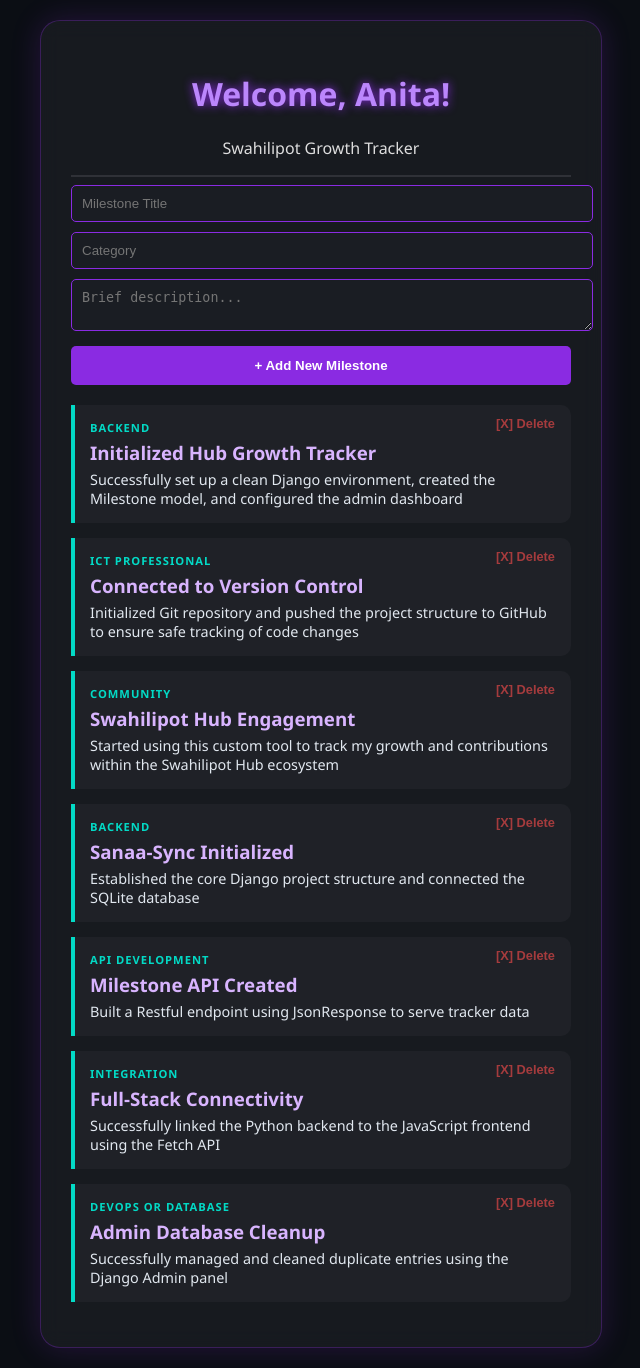
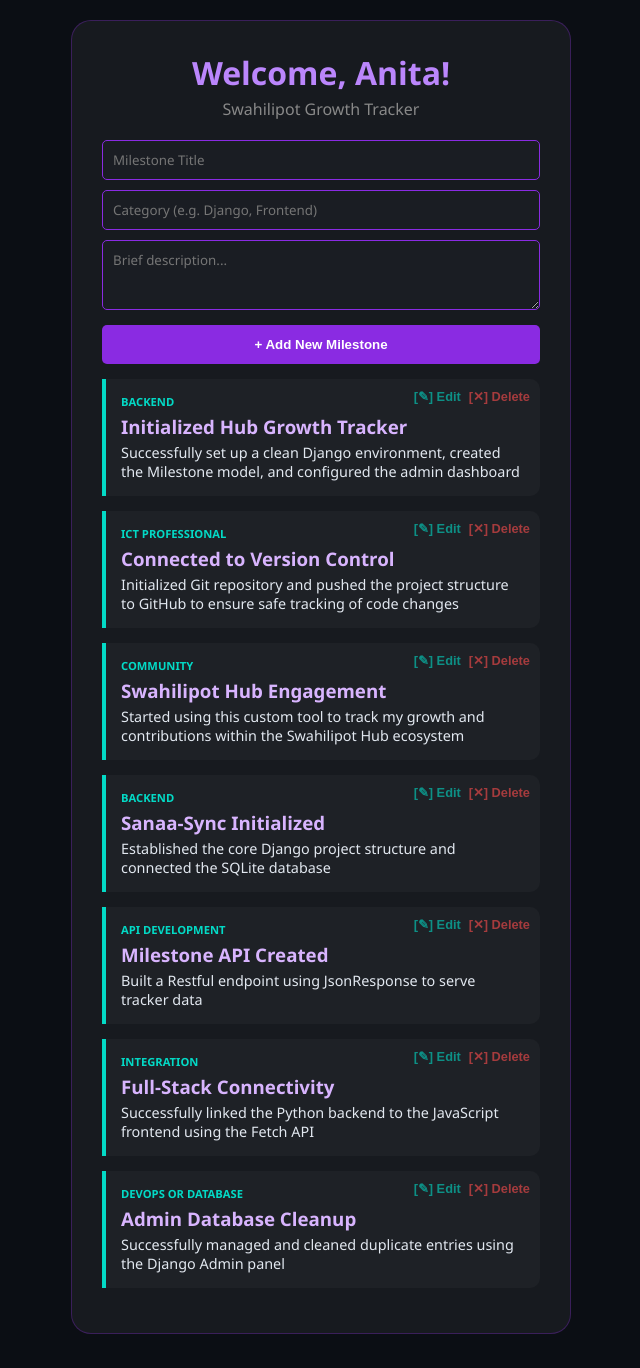
Before and after one commit to anita564-lucy/Hub_Growth_Tracker, a Django app: page / in a window 1280 px wide. Shown: the whole page, without its empty margins (319-959 px from the left). After the commit the page ends 1334 px from the top, so only its background shows below. Run offline with Django 5.2, Linux system fonts and the light colour scheme; data comes from the database, SQL or seed files in the repository.

Commit message:
Add Edit/Update feature to milestone tracker

```diff
--- a/tracker/templates/tracker/index.html
+++ b/tracker/templates/tracker/index.html
@@ -4,148 +4,235 @@
     <meta charset="UTF-8">
     <title>Hub Growth Tracker</title>
     <style>
+        * { box-sizing: border-box; margin: 0; padding: 0; }
         body {
             background-color: #0b0e14;
             color: #bb86fc;
-            font-family: 'Segoe UI', Tahoma, Geneva, Verdana, sans-serif;
+            font-family: 'Segoe UI', sans-serif;
             display: flex;
             flex-direction: column;
             align-items: center;
+            padding: 20px;
             min-height: 100vh;
-            margin: 0;
-            padding: 20px;
         }
         .container {
             width: 100%;
             max-width: 500px;
             background: rgba(255, 255, 255, 0.05);
-            backdrop-filter: blur(10px);
             border: 1px solid rgba(138, 43, 226, 0.3);
             padding: 30px;
             border-radius: 20px;
-            box-shadow: 0 0 30px rgba(138, 43, 226, 0.2);
         }
-        h1 { text-align: center; text-shadow: 0 0 10px #8a2be2; }
+        h1 { text-align: center; margin-bottom: 4px; }
+        h1 + p { text-align: center; margin-bottom: 20px; color: #888; }
+        input, textarea {
+            width: 100%; margin-bottom: 10px; padding: 10px;
+            border-radius: 5px; border: 1px solid #8a2be2;
+            background: #1a1d23; color: white;
+            font-family: inherit;
+        }
+        textarea { resize: vertical; min-height: 70px; }
+        button.main-btn {
+            width: 100%; padding: 12px; background: #8a2be2;
+            color: white; border: none; border-radius: 5px;
+            cursor: pointer; font-weight: bold;
+            transition: background 0.2s;
+        }
+        button.main-btn:hover { background: #7a1bd2; }
         .milestone-card {
             background: rgba(255, 255, 255, 0.03);
             border-left: 4px solid #03dac6;
             margin: 15px 0;
             padding: 15px;
             border-radius: 0 10px 10px 0;
-            transition: 0.3s;
-            position: relative; /* Needed for the delete button positioning */
-        }
-        .milestone-card:hover {
-            transform: translateX(10px);
-            background: rgba(138, 43, 226, 0.1);
+            position: relative;
         }
         .category {
-            font-size: 0.7rem;
-            text-transform: uppercase;
-            letter-spacing: 1px;
-            color: #03dac6;
-            font-weight: bold;
+            color: #03dac6; font-weight: bold;
+            font-size: 0.7rem; text-transform: uppercase;
         }
-        .delete-btn {
-            position: absolute;
-            top: 10px;
-            right: 10px;
-            background: none;
-            border: none;
-            color: #ff4d4d;
-            cursor: pointer;
-            font-weight: bold;
-            font-size: 0.8rem;
-            opacity: 0.6;
+        .card-actions {
+            position: absolute; top: 10px; right: 10px;
+            display: flex; gap: 8px;
         }
-        .delete-btn:hover { opacity: 1; }
+        .delete-btn, .edit-btn {
+            background: none; border: none;
+            cursor: pointer; font-weight: bold;
+            font-size: 0.8rem; opacity: 0.6;
+            transition: opacity 0.2s;
+        }
+        .delete-btn { color: #ff4d4d; }
+        .edit-btn   { color: #03dac6; }
+        .delete-btn:hover, .edit-btn:hover { opacity: 1; }
+        .modal-overlay {
+            display: none;
+            position: fixed; inset: 0;
+            background: rgba(0,0,0,0.7);
+            z-index: 100;
+            align-items: center;
+            justify-content: center;
+        }
+        .modal-overlay.active { display: flex; }
+        .modal {
+            background: #12151c;
+            border: 1px solid rgba(138, 43, 226, 0.5);
+            border-radius: 16px;
+            padding: 30px;
+            width: 90%;
+            max-width: 460px;
+            animation: popIn 0.2s ease;
+        }
+        @keyframes popIn {
+            from { transform: scale(0.92); opacity: 0; }
+            to   { transform: scale(1);    opacity: 1; }
+        }
+        .modal h2 { color: #d8b4fe; margin-bottom: 18px; font-size: 1.1rem; }
+        .modal-actions { display: flex; gap: 10px; margin-top: 4px; }
+        .modal-actions button {
+            flex: 1; padding: 11px;
+            border: none; border-radius: 6px;
+            font-weight: bold; cursor: pointer;
+            font-family: inherit; transition: opacity 0.2s;
+        }
+        .btn-save   { background: #8a2be2; color: white; }
+        .btn-cancel { background: #2a2d35; color: #aaa; }
+        .btn-save:hover, .btn-cancel:hover { opacity: 0.85; }
+        #toast {
+            position: fixed; bottom: 24px; left: 50%;
+            transform: translateX(-50%);
+            background: #03dac6; color: #0b0e14;
+            padding: 10px 22px; border-radius: 30px;
+            font-weight: bold; font-size: 0.85rem;
+            opacity: 0; pointer-events: none;
+            transition: opacity 0.3s;
+            z-index: 200;
+        }
+        #toast.show { opacity: 1; }
     </style>
 </head>
 <body>
-
     {% csrf_token %}
     <div class="container">
         <h1>Welcome, Anita!</h1>
-        <p style="text-align: center; color: #ddd;">Swahilipot Growth Tracker</p>
-        <hr style="border: 0.5px solid rgba(255,255,255,0.1);">
+        <p>Swahilipot Growth Tracker</p>
+        <div id="form-area">
+            <input type="text" id="new-title" placeholder="Milestone Title">
+            <input type="text" id="new-category" placeholder="Category (e.g. Django, Frontend)">
+            <textarea id="new-desc" placeholder="Brief description..."></textarea>
+            <button class="main-btn" onclick="addMilestone()">+ Add New Milestone</button>
+        </div>
+        <div id="milestone-list">
+            <p style="text-align:center; margin-top:20px; color:#555;">Scanning the database...</p>
+        </div>
+    </div>
 
-        <div style="margin-bottom: 20px;">
-            <input type="text" id="new-title" placeholder="Milestone Title" style="width: 100%; margin-bottom: 10px; padding: 10px; border-radius: 5px; border: 1px solid #8a2be2; background: #1a1d23; color: white;">
-            <input type="text" id="new-category" placeholder="Category" style="width: 100%; margin-bottom: 10px; padding: 10px; border-radius: 5px; border: 1px solid #8a2be2; background: #1a1d23; color: white;">
-            <textarea id="new-desc" placeholder="Brief description..." style="width: 100%; margin-bottom: 10px; padding: 10px; border-radius: 5px; border: 1px solid #8a2be2; background: #1a1d23; color: white;"></textarea>
+    <div class="modal-overlay" id="editModal">
+        <div class="modal">
+            <h2>✏️ Edit Milestone</h2>
+            <input type="hidden" id="edit-id">
+            <input type="text" id="edit-title" placeholder="Title">
+            <input type="text" id="edit-category" placeholder="Category">
+            <textarea id="edit-desc" placeholder="Description..."></textarea>
+            <div class="modal-actions">
+                <button class="btn-cancel" onclick="closeModal()">Cancel</button>
+                <button class="btn-save" onclick="saveEdit()">Save Changes</button>
+            </div>
+        </div>
+    </div>
 
-            <button onclick="addMilestone()" style="width: 100%; padding: 12px; background: #8a2be2; color: white; border: none; border-radius: 5px; cursor: pointer; font-weight: bold;">
-                + Add New Milestone
-            </button>
-        </div>
-
-        <div id="milestone-list">
-            <p style="text-align: center;">Scanning the database...</p>
-        </div>
-   </div>
+    <div id="toast"></div>
 
     <script>
+        function getCsrf() {
+            return document.querySelector('[name=csrfmiddlewaretoken]').value;
+        }
+        function showToast(msg) {
+            const t = document.getElementById('toast');
+            t.textContent = msg;
+            t.classList.add('show');
+            setTimeout(() => t.classList.remove('show'), 2500);
+        }
         async function loadMilestones() {
-            try {
-                const response = await fetch('/api/milestones/');
-                const data = await response.json();
-                const list = document.getElementById('milestone-list');
-                list.innerHTML = '';
-
-                data.forEach(m => {
-                    list.innerHTML += `
-                        <div class="milestone-card">
-                            <div class="category">${m.category}</div>
-                            <h3 style="margin: 5px 0; color: #d8b4fe;">${m.title}</h3>
-                            <p style="margin: 0; color: #e2e8f0; font-size: 0.9em;">${m.description}</p>
-                            <button class="delete-btn" onclick="deleteMilestone(${m.id})">[X] Delete</button>
-                        </div>
-                    `;
-                });
-            } catch (error) {
-                console.error("Error:", error);
+            const res  = await fetch('/api/milestones/');
+            const data = await res.json();
+            const list = document.getElementById('milestone-list');
+            if (data.length === 0) {
+                list.innerHTML = '<p style="text-align:center;margin-top:20px;color:#555;">No milestones yet — add one above!</p>';
+                return;
+            }
+            list.innerHTML = data.map(m => `
+                <div class="milestone-card" id="card-${m.id}">
+                    <div class="category">${m.category || 'General'}</div>
+                    <h3 style="margin:5px 0 4px;color:#d8b4fe;">${m.title}</h3>
+                    <p style="color:#e2e8f0;font-size:0.9em;">${m.description}</p>
+                    <div class="card-actions">
+                        <button class="edit-btn" onclick="openEditModal(${m.id}, '${escQ(m.title)}', '${escQ(m.category)}', '${escQ(m.description)}')">[✎] Edit</button>
+                        <button class="delete-btn" onclick="deleteMilestone(${m.id})">[✕] Delete</button>
+                    </div>
+                </div>
+            `).join('');
+        }
+        function escQ(str) {
+            return (str || '').replace(/'/g, "\\'").replace(/\n/g, ' ');
+        }
+        async function addMilestone() {
+            const title       = document.getElementById('new-title').value.trim();
+            const category    = document.getElementById('new-category').value.trim();
+            const description = document.getElementById('new-desc').value.trim();
+            if (!title) { alert('Please add a title!'); return; }
+            await fetch('/api/milestones/', {
+                method: 'POST',
+                headers: { 'Content-Type': 'application/json', 'X-CSRFToken': getCsrf() },
+                body: JSON.stringify({ title, category, description })
+            });
+            document.getElementById('new-title').value    = '';
+            document.getElementById('new-category').value = '';
+            document.getElementById('new-desc').value     = '';
+            showToast('✅ Milestone added!');
+            loadMilestones();
+        }
+        async function deleteMilestone(id) {
+            if (!confirm('Delete this milestone?')) return;
+            await fetch(`/api/milestones/delete/${id}/`, {
+                method: 'POST',
+                headers: { 'X-CSRFToken': getCsrf() }
+            });
+            showToast('🗑️ Milestone deleted.');
+            loadMilestones();
+        }
+        function openEditModal(id, title, category, description) {
+            document.getElementById('edit-id').value       = id;
+            document.getElementById('edit-title').value    = title;
+            document.getElementById('edit-category').value = category;
+            document.getElementById('edit-desc').value     = description;
+            document.getElementById('editModal').classList.add('active');
+        }
+        function closeModal() {
+            document.getElementById('editModal').classList.remove('active');
+        }
+        document.getElementById('editModal').addEventListener('click', function(e) {
+            if (e.target === this) closeModal();
+        });
+        async function saveEdit() {
+            const id          = document.getElementById('edit-id').value;
+            const title       = document.getElementById('edit-title').value.trim();
+            const category    = document.getElementById('edit-category').value.trim();
+            const description = document.getElementById('edit-desc').value.trim();
+            if (!title) { alert('Title cannot be empty!'); return; }
+            const res = await fetch(`/api/milestones/update/${id}/`, {
+                method: 'POST',
+                headers: { 'Content-Type': 'application/json', 'X-CSRFToken': getCsrf() },
+                body: JSON.stringify({ title, category, description })
+            });
+            const data = await res.json();
+            if (data.status === 'success') {
+                closeModal();
+                showToast('✏️ Milestone updated!');
+                loadMilestones();
+            } else {
+                alert('Something went wrong: ' + data.message);
             }
         }
-
-        async function addMilestone() {
-            const title = document.getElementById('new-title').value;
-            const category = document.getElementById('new-category').value;
-            const description = document.getElementById('new-desc').value;
-            const csrftoken = document.querySelector('[name=csrfmiddlewaretoken]').value;
-
-            if (!title) return alert("Please add a title!");
-
-            const response = await fetch('/api/milestones/', {
-                method: 'POST',
-                headers: {
-                    'Content-Type': 'application/json',
-                    'X-CSRFToken': csrftoken,
-                },
-                body: JSON.stringify({ title, category, description })
-            });
-
-            if (response.ok) {
-                document.getElementById('new-title').value = '';
-                document.getElementById('new-category').value = '';
-                document.getElementById('new-desc').value = '';
-                loadMilestones();
-            }
-        }
-
-        async function deleteMilestone(id) {
-            if (!confirm("Are you sure you want to delete this achievement?")) return;
-            const csrftoken = document.querySelector('[name=csrfmiddlewaretoken]').value;
-
-            const response = await fetch(`/api/milestones/delete/${id}/`, {
-                method: 'POST',
-                headers: { 'X-CSRFToken': csrftoken }
-            });
-
-            if (response.ok) {
-                loadMilestones();
-            }
-        }
-
         loadMilestones();
     </script>
 </body>
```
